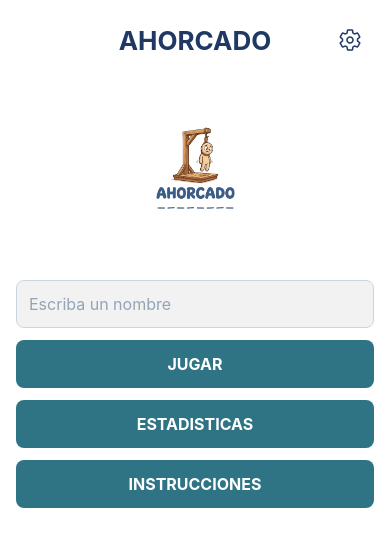
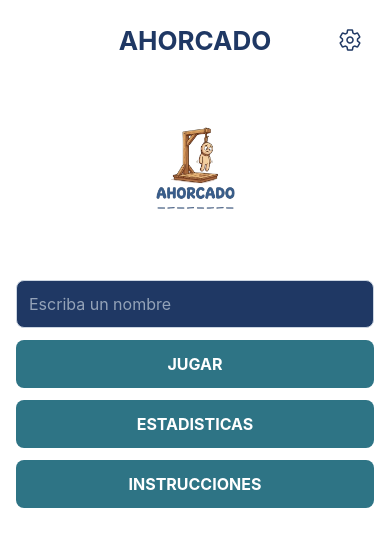
Before and after one commit to JustoYbueno23/Ahorcado-App, a React Native app: screen /Inicio in a window 390 px wide. Shown: the top 546 px of the page. Built offline with nearby package versions, Linux system fonts and the light colour scheme.

Commit message:
Tema y gear en inicio e instrucciones

```diff
--- a/src/screens/InicioScreen.js
+++ b/src/screens/InicioScreen.js
@@ -4,15 +4,15 @@ import { SafeAreaView } from "react-native-safe-area-context";
 import { Ionicons } from "@expo/vector-icons";
 import { colores } from "../theme/colores";
 import { useNavigation } from '@react-navigation/native';
+import { useTema } from '../hooks/useTema';
 
 export default function InicioScreen() {
+    const tema = useTema();
     const [text, onChangeText] = useState('');
     const navigation = useNavigation();
-
     const abrirConfiguracion = () => {
         navigation.navigate('Configuracion', {nombre: 'Configuracion'});
     };
-
     const abrirJuego = () => {
         if (text === '') {
             alert('Escribe tu nombre para jugar')
@@ -20,21 +20,19 @@ export default function InicioScreen() {
         }
         navigation.navigate('Categoria', {nombre: text});
     };
-
     const abrirEstadisticas = () => {
         navigation.navigate('Estadisticas', {nombre: 'Estadisticas'});
     }
-
     const abrirInstrucciones = () => {
         navigation.navigate('Instrucciones', {nombre: 'Instrucciones'});
     }
 
 
     return (
-        <SafeAreaView style={styles.container} edges={['top', 'left', 'right']}>
+        <SafeAreaView style={[styles.container, {backgroundColor: tema.fondo}]} edges={['top', 'left', 'right']}>
             <View style={styles.topBar}>
                 <View style={styles.espaciador} />
-                <Text style={styles.tituloPantalla}>AHORCADO</Text>
+                <Text style={[styles.tituloPantalla, {color: tema.encabezado}]}>AHORCADO</Text>
 
                 <Pressable
                     style={({ pressed }) => [
@@ -57,7 +55,7 @@ export default function InicioScreen() {
 
             <View style={styles.formulario}>
                 <TextInput
-                    style={styles.input}
+                    style={[styles.input, {backgroundColor: tema.encabezado}]}
                     onChangeText={onChangeText}
                     value={text}
                     placeholder="Escriba un nombre"
--- a/src/screens/InstruccionesScreen.js
+++ b/src/screens/InstruccionesScreen.js
@@ -4,6 +4,7 @@ import { SafeAreaView } from 'react-native-safe-area-context';
 import { Ionicons } from "@expo/vector-icons";
 import { colores } from '../theme/colores';
 import { useNavigation } from '@react-navigation/native';
+import { useTema } from "../hooks/useTema";
 
 const DATA = [
     {
@@ -18,14 +19,18 @@ const DATA = [
 ];
 
 export default function InstruccionesScreen() {
-    const abrirConfiguracion = () => {/*Por ahora nada, luego lo cambio cuando
-        las funciones */};
+
+    const navigation = useNavigation();
+    const tema = useTema();
+    const abrirConfiguracion = () => {
+        navigation.navigate('Configuracion');
+    };
 
     return (
-        <SafeAreaView style={styles.container} edges={['top', 'left', 'right']}>
+        <SafeAreaView style={[styles.container, { backgroundColor: tema.fondo }]} edges={['top', 'left', 'right']}>
             <View style={styles.topBar}>
                 <View style={styles.espaciador} />
-                <Text style={styles.tituloPantalla}>Reglas</Text>
+                <Text style={[styles.tituloPantalla, { color: tema.encabezado }]}>Reglas</Text>
                 <Pressable
                     style={({ pressed }) => [
                         styles.configButton,
```
